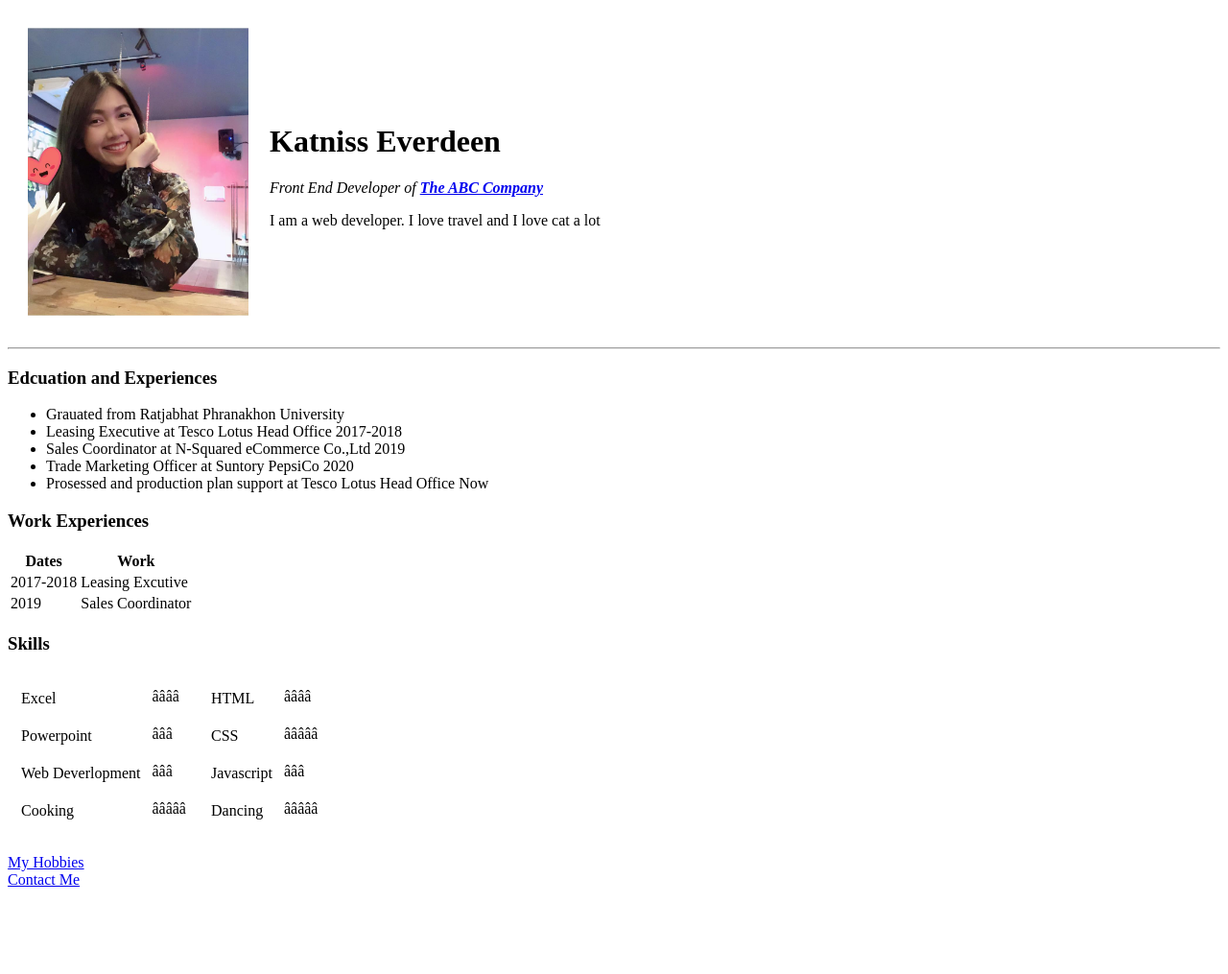
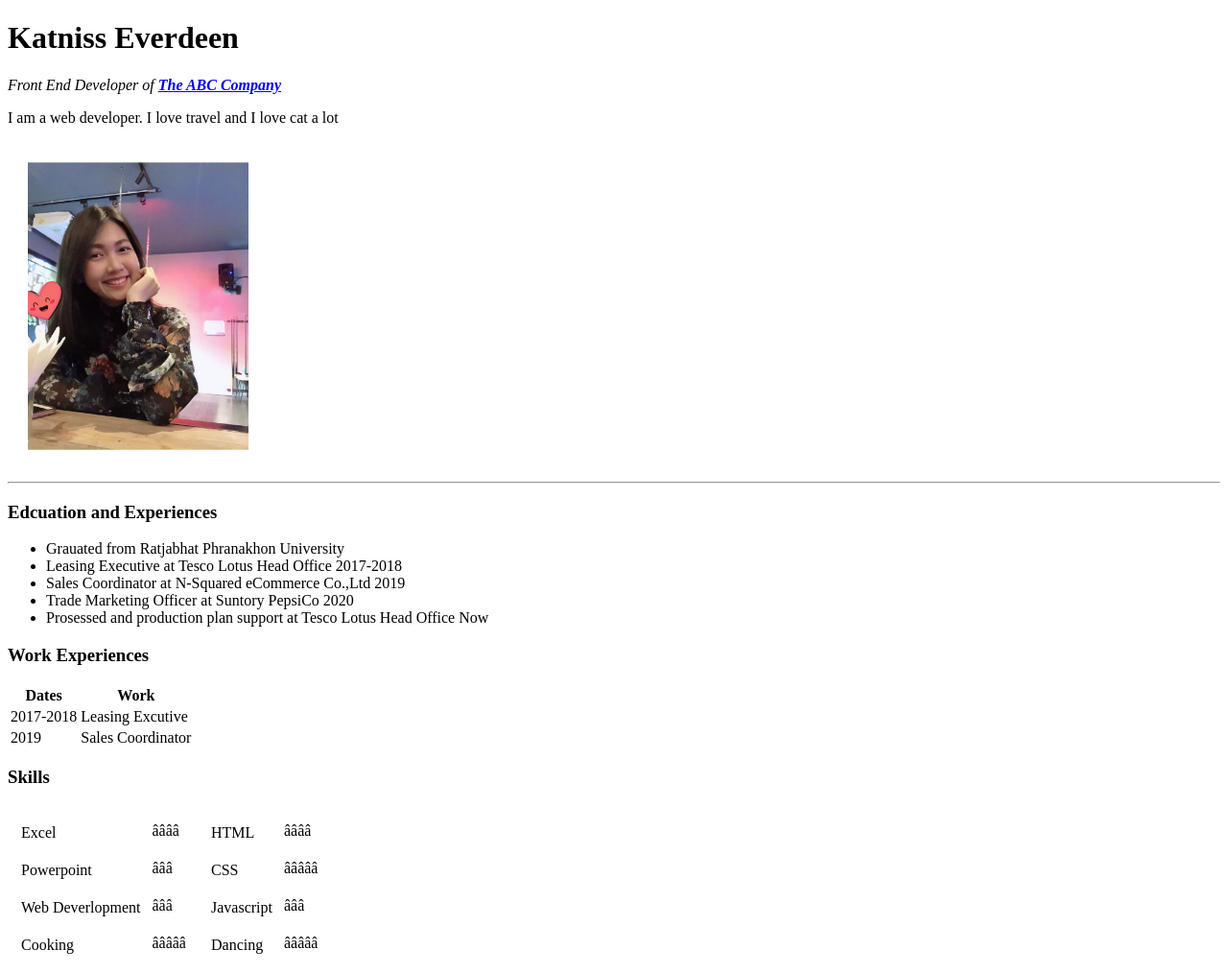
Before and after one commit to Katniss26/Project, a plain HTML site: page index.html in a window 1280 px wide. Shown: the top 1015 px of the page at 96% size. Before the commit the page ends 934 px from the top, so only its background shows below. Drawn offline with Linux system fonts and the light colour scheme.

Commit message:
Update index.html

```diff
--- a/index.html
+++ b/index.html
@@ -8,7 +8,7 @@
    <table cellspacing="20">
      <tr>
        <td><img src="Katniss_Img.jpg" width="230" height="300" alt="Katniss profile picture"></td>
-       <td> <h1>Katniss Everdeen</h1>
+       <h1>Katniss Everdeen</h1>
         <p><em>Front End Developer of <strong><a href="https://www.abc.co.th/">The ABC Company</a></strong></em></P>
         <p>I am a web developer. I love travel and I love cat a lot</p></td>
      </tr>
```
